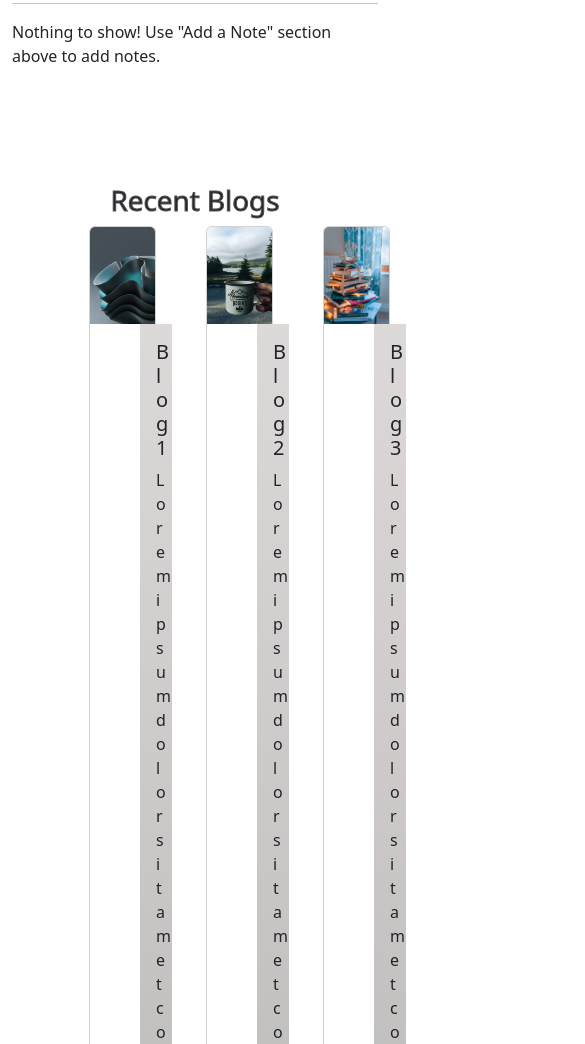
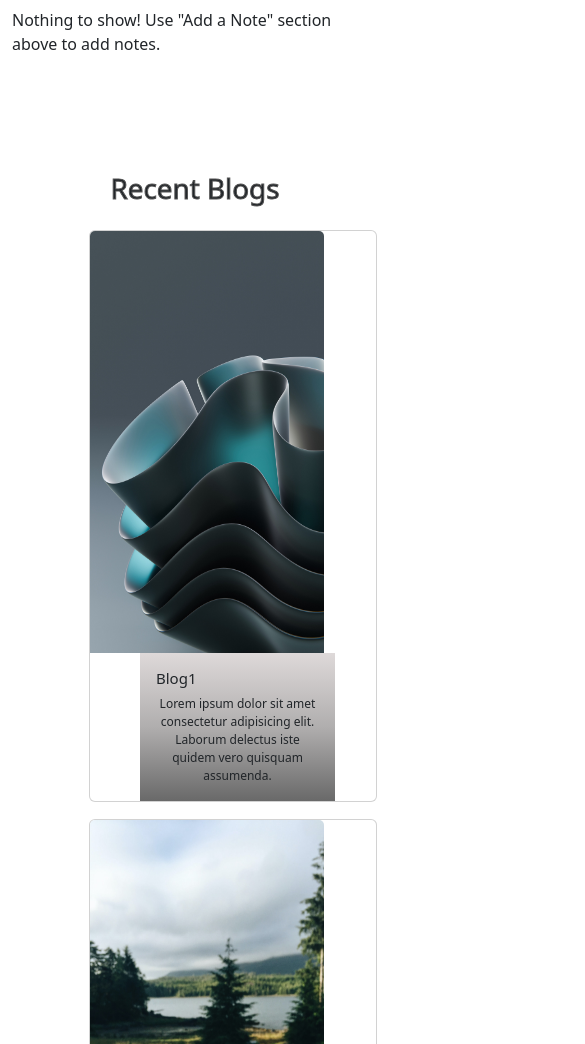
Before and after one commit to kumardharmveer399/notessaver, a plain HTML site: page index.html in a window 390 px wide. Shown: the part 956-2000 px from the top of the page, 585 px wide, since content can reach past the window. Drawn offline with nearby package versions, Linux system fonts and the light colour scheme.

Commit message:
Update style.css

```diff
--- a/style.css
+++ b/style.css
@@ -114,7 +114,7 @@ div.padding20 {
 .youtube {
     margin-left: 5vw;
     display: grid;
-    grid-template-columns: 30% 50%;
+    grid-template-columns: 50% 50%;
 }
 .youtube .card-body{
     font-family: sans-serif;
@@ -126,6 +126,12 @@ div.padding20 {
     display: flex;
     flex-direction: row;
     margin-left: 10vw;
+}
+.card-title{
+    font-size: 15px;
+}
+.card p{
+    font-size: 12px;
 }
 .blogcard div{
     margin-left: 50px;
@@ -205,3 +211,21 @@ footer {
     color: lightslategrey;
     font-size: 12px;
 }
+@media (max-width : 700px){
+    .blogcard{
+        flex-direction: column;
+    }
+    .blogcard .card{
+        margin-top: 2vh;
+    }
+    .blogcard .card .card-body{
+        width: 50vw;
+    }
+    .blogcard .card img{
+        height: 50vh;
+        width: 60vw;
+    }
+    .youtube iframe{
+        width: 50vw;
+    }
+}
```
